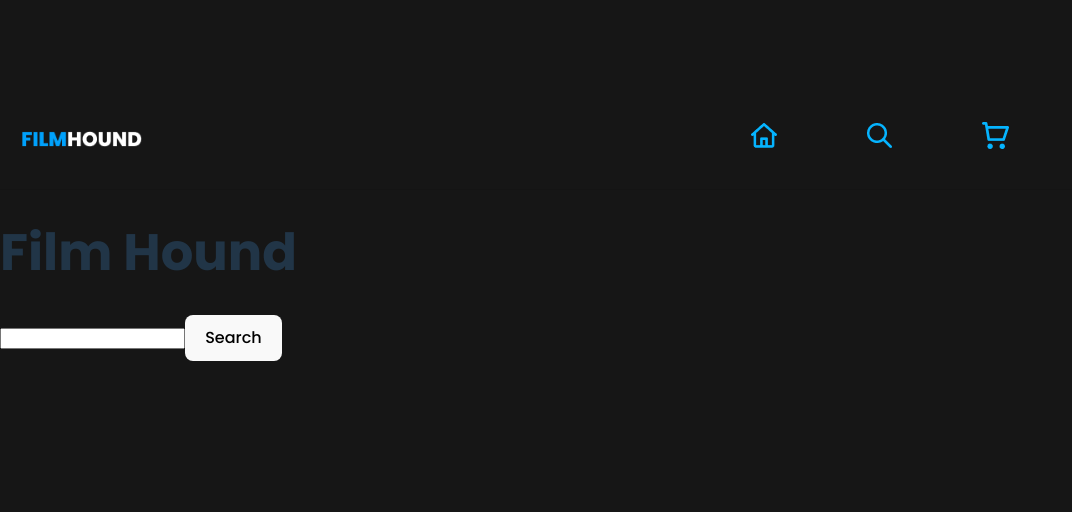
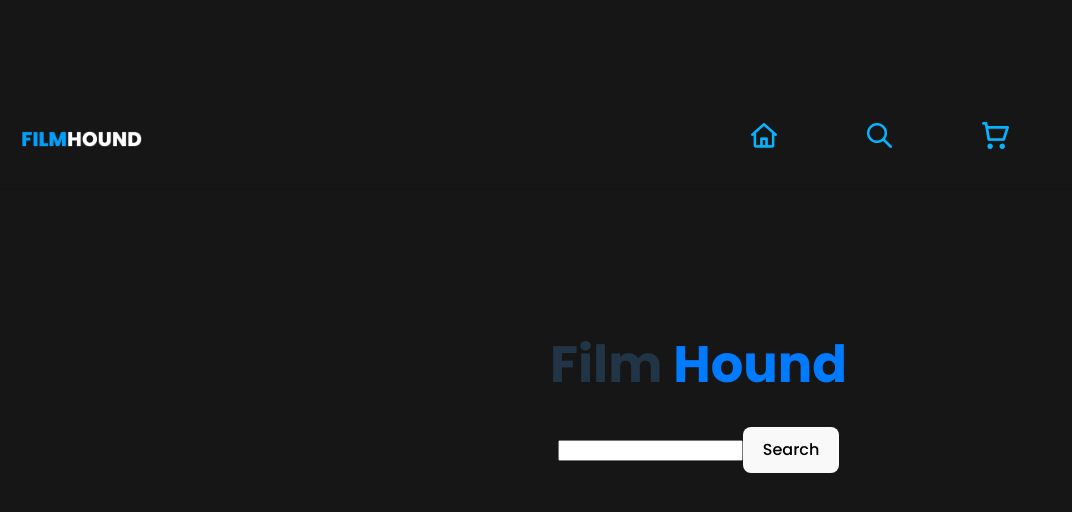
Before and after one commit to braindome/film-hound, a React (Vite) app: page /SearchedFilms in a window 1280 px wide. Shown: the top 512 px of the page, without its empty margins (0-1072 px from the left). Built offline with nearby package versions, Linux system fonts and the light colour scheme.

Commit message:
Browse button from start directs you to search

```diff
--- a/src/App.jsx
+++ b/src/App.jsx
@@ -1,35 +1,21 @@
-import Navbar from "./components/navbar"
-import Home from "./components/home"
-import SearchedFilms from "./components/SearchedFilms"
-import Checkout from "./components/checkout"
-import "./App.css"
-import {BrowserRouter as Router, Route, Routes}from "react-router-dom"
+import Navbar from "./components/navbar";
+import Home from "./components/home";
+import SearchedFilms from "./components/SearchedFilms";
+import Checkout from "./components/checkout";
+import "./App.css";
+import { BrowserRouter as Router, Route, Routes, Outlet } from "react-router-dom";
 
-
-
-export default function App(){
-
-
+export default function App() {
   return (
     <div className="app">
       <Router>
-
         <Navbar />
-
         <Routes>
-<Route path ="/home" exact element={<Home/>}/>
-<Route path="/" exact element={<Home/>}/>
-
-<Route path="/SearchedFilms" exact element={<SearchedFilms/>}/>
-<Route path="/checkout" exact element={<Checkout/>}/>
-
-
+          <Route path="/home" element={<Home />} />
+          <Route path="/SearchedFilms" element={<SearchedFilms />} />
+          <Route path="/checkout" element={<Checkout />} />
         </Routes>
-
-
-
-
       </Router>
     </div>
-)
+  );
 }
--- a/src/components/SearchedFilms.jsx
+++ b/src/components/SearchedFilms.jsx
@@ -1,5 +1,6 @@
 import React, { useState } from 'react';
 import './styles/SearchedFilms.css';
+
 
 
 
@@ -26,8 +27,8 @@ const SearchedFilms = () => {
   };
 
   return (
-    <div>
-      <h1>Film Hound</h1>
+    <div className='search-content'>
+      <h1>Film <span className='blue'>Hound</span></h1>
       <input type="text" value={title} onChange={handleInput} />
       <button onClick={getFilm}>Search</button>
 
--- a/src/components/home.jsx
+++ b/src/components/home.jsx
@@ -4,6 +4,8 @@ import './styles/home.css'
 import iconOne from '../assets/iconOne.png'
 import iconTwo from '../assets/iconTwo.png'
 import iconThree from '../assets/iconThree.png'
+import { Link } from "react-router-dom";
+
 
 
 function Header() {
@@ -19,7 +21,9 @@ function BackgroundSection() {
     <div className="background-section">
       <div className="background-content">
         <h1>WELCOME TO <span className="blue">FILMHOUND</span></h1>
-        <button className="btn-browse">BROWSE</button>
+        <Link to="/SearchedFilms">
+          <button className="btn-browse">BROWSE</button>
+        </Link>
       </div>
     </div>
   );
--- a/src/components/styles/SearchedFilms.css
+++ b/src/components/styles/SearchedFilms.css
@@ -0,0 +1,7 @@
+.search-content {
+    text-align: center;
+    padding-left: 550px;
+    padding-top: 7rem;
+    position: fixed;
+
+}
```
Lines whose indentation alone changed are shown as unchanged.
